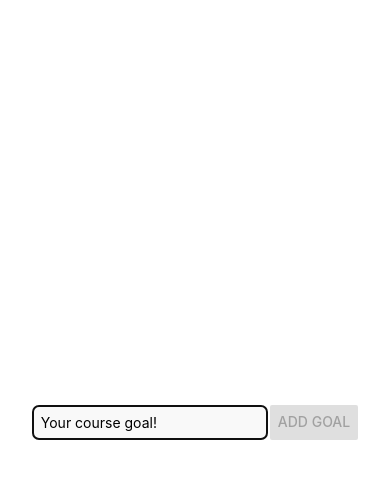
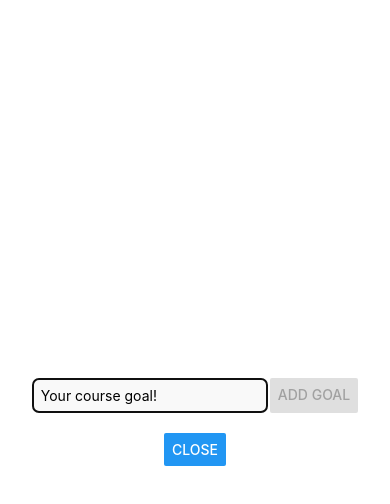
Before and after one commit to guitar6029/GoalsReactNative, a React Native app: screen / in a window 390 px wide. Both pictures are taken after a click on the button "ADD NEW GOAL". Shown: the top 504 px of the page. Built offline with nearby package versions, Linux system fonts and the light colour scheme.

Commit message:
added Close button to the Modal

```diff
--- a/App.js
+++ b/App.js
@@ -28,6 +28,9 @@ export default function App() {
           <View style={styles.addGoalModal}>
             <View style={styles.inputContainer}>
               <GoalInput onGoalAdd={(goalInput) => addGoalHandler(goalInput)} />
+            </View>
+            <View style={{ marginTop: 20 }}>
+              <Button title="Close" onPress={() => setIsModalVisible(false)} />
             </View>
           </View>
         </Modal>
```
